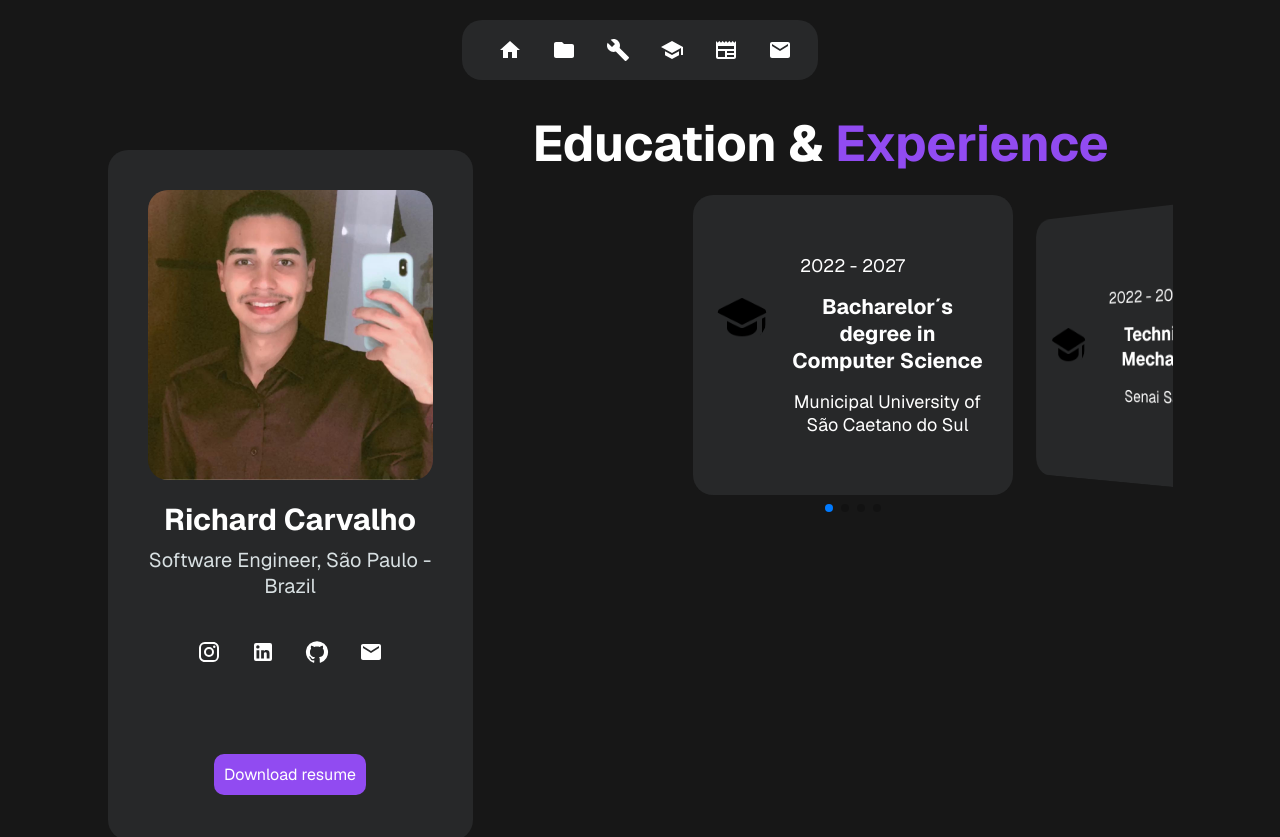
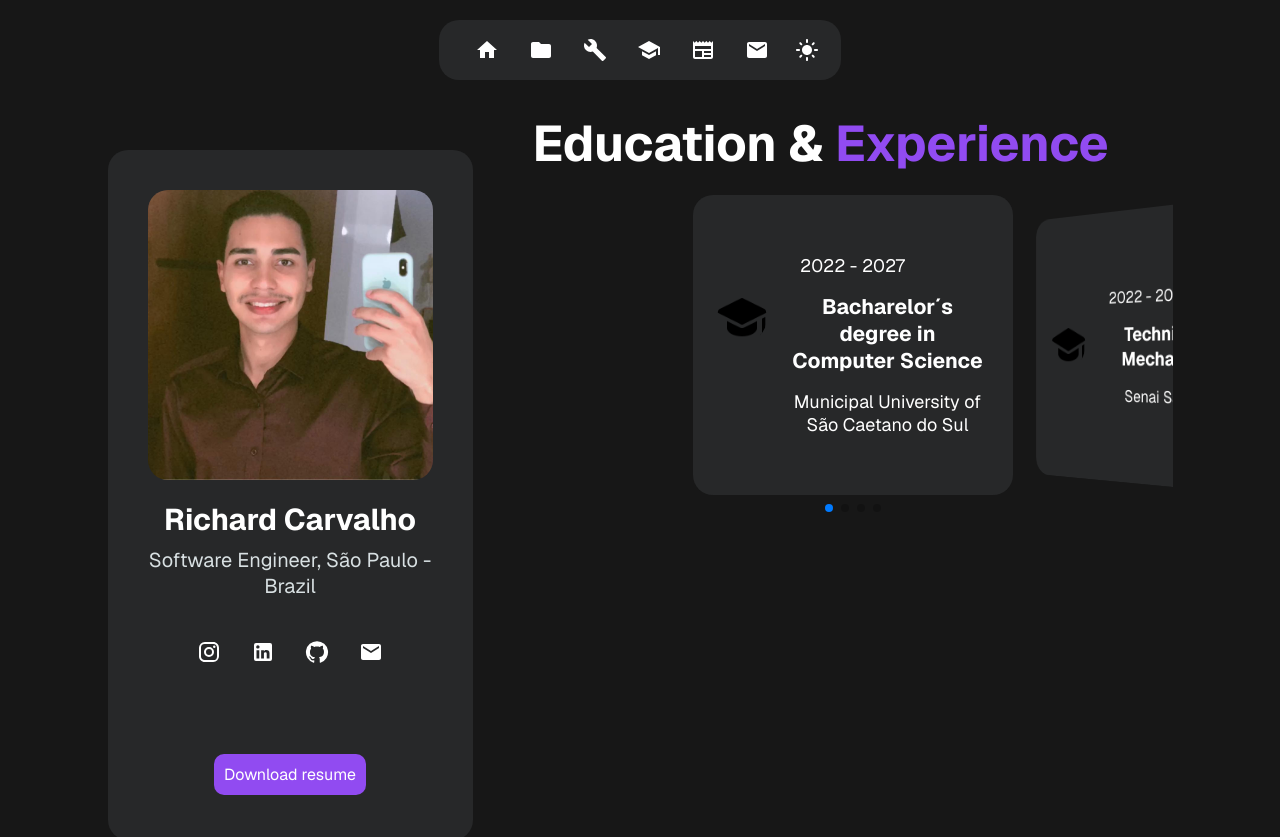
Before and after one commit to Richke2005/dev-portfolio, a Next.js app: page /education in a window 1280 px wide. Shown: the top 837 px of the page. Built offline with nearby package versions, Linux system fonts and the light colour scheme.

Commit message:
feat: add top bar theme toggle button
Agent-Logs-Url: https://github.com/Richke2005/dev-portfolio/sessions/28d63b28-406f-46b3-a6d8-cc49cdc67a7c

Co-authored-by: Richke2005 <90470694+Richke2005@users.noreply.github.com>

```diff
--- a/src/app/globals.css
+++ b/src/app/globals.css
@@ -4,6 +4,18 @@
   --layer1: rgb(39, 40, 41);
   --layer2: rgb(94, 96, 99);
   --primary: rgb(145, 75, 241);
+  --secondary: rgb(0, 104, 26);
+  --thirdary: rgb(192, 77, 0);
+  --sucess: rgb(0, 104, 26);
+  --error: rgb(163, 3, 3);
+}
+
+[data-theme="light"] {
+  --background: #f5f5f5;
+  --foreground: #1f1f1f;
+  --layer1: #ffffff;
+  --layer2: #dcdcdc;
+  --primary: rgb(104, 55, 190);
   --secondary: rgb(0, 104, 26);
   --thirdary: rgb(192, 77, 0);
   --sucess: rgb(0, 104, 26);
--- a/src/components/topBar/topBar.jsx
+++ b/src/components/topBar/topBar.jsx
@@ -1,4 +1,6 @@
-import React from "react"
+"use client";
+
+import React, { useEffect, useState } from "react"
 import styles from "./topBar.module.css";
 import LinkButton from "../buttons/linkButton";
 import HomeIcon from '@mui/icons-material/Home';
@@ -7,8 +9,27 @@ import BuildIcon from '@mui/icons-material/Build';
 import SchoolIcon from '@mui/icons-material/School';
 import NewspaperIcon from '@mui/icons-material/Newspaper';
 import EmailIcon from '@mui/icons-material/Email';
+import LightModeIcon from '@mui/icons-material/LightMode';
+import DarkModeIcon from '@mui/icons-material/DarkMode';
 
 export default function TopBar() {
+    const [isLightTheme, setIsLightTheme] = useState(false);
+
+    useEffect(() => {
+        const savedTheme = window.localStorage.getItem("theme");
+        const shouldUseLightTheme = savedTheme === "light";
+        document.documentElement.setAttribute("data-theme", shouldUseLightTheme ? "light" : "dark");
+        setIsLightTheme(shouldUseLightTheme);
+    }, []);
+
+    function handleThemeChange() {
+        const nextIsLightTheme = !isLightTheme;
+        setIsLightTheme(nextIsLightTheme);
+        const nextTheme = nextIsLightTheme ? "light" : "dark";
+        document.documentElement.setAttribute("data-theme", nextTheme);
+        window.localStorage.setItem("theme", nextTheme);
+    }
+
     return<div className={styles.topBarContainer}>
             <div style={{height: "50px"}}>
             <ul className={styles.topBar}>
@@ -74,6 +95,18 @@ export default function TopBar() {
                     <EmailIcon />
                     </LinkButton>
                 </li> }
+
+                <li className={styles.icon}>
+                    <button
+                        className={styles.themeToggle}
+                        onClick={handleThemeChange}
+                        type="button"
+                        aria-label={`Switch to ${isLightTheme ? "dark" : "light"} theme`}
+                        title={`Switch to ${isLightTheme ? "dark" : "light"} theme`}
+                    >
+                        {isLightTheme ? <DarkModeIcon /> : <LightModeIcon />}
+                    </button>
+                </li>
             </ul>
         </div>
       </div>
--- a/src/components/topBar/topBar.module.css
+++ b/src/components/topBar/topBar.module.css
@@ -22,3 +22,19 @@
     list-style: none;
     margin-left: 10px;
 }
+
+.themeToggle {
+  border: none;
+  background: transparent;
+  color: var(--foreground);
+  cursor: pointer;
+  display: inline-flex;
+  align-items: center;
+  justify-content: center;
+  border-radius: 8px;
+  padding: 6px;
+}
+
+.themeToggle:hover {
+  background-color: var(--layer2);
+}
```
